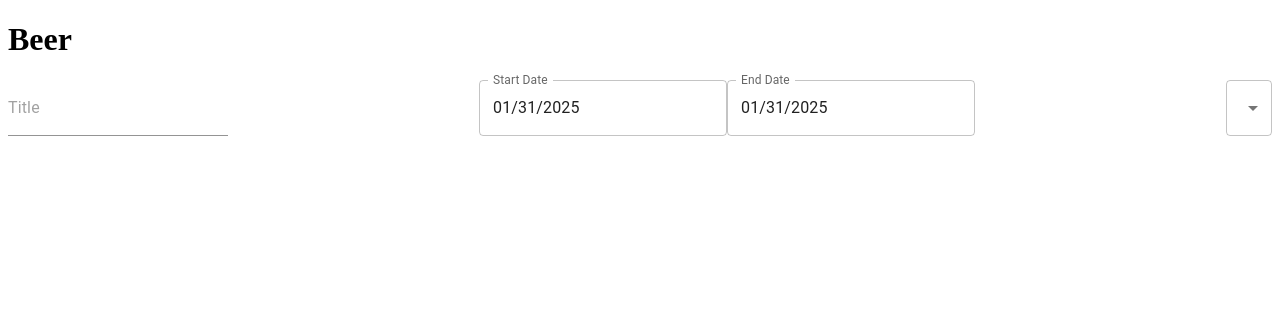
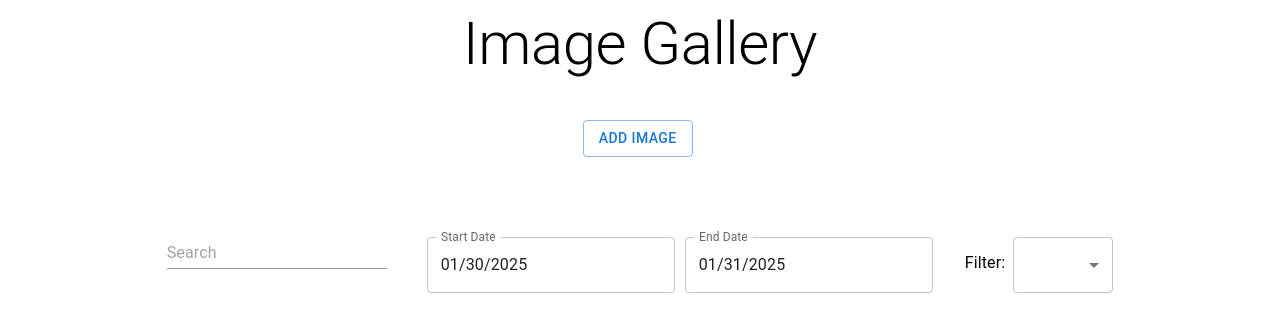
Before and after one commit to maxxy4real/RedingtonTask, a Next.js app: page / in a window 1280 px wide. Shown: the top 332 px of the page. Built offline with nearby package versions, Linux system fonts and the light colour scheme.

Commit message:
front end working

```diff
--- /dev/null
+++ b/src/pages/UI/Form.tsx
@@ -0,0 +1,110 @@
+import {
+  Button,
+  TextField,
+  Dialog,
+  DialogActions,
+  DialogContent,
+  DialogContentText,
+  DialogTitle,
+  Input,
+  Box,
+} from "@mui/material";
+import { FC, useState } from "react";
+import { ImageType } from "./ImageConsts";
+import { MultiInput } from "./Helper/MultiInput";
+import { DatePicker, LocalizationProvider } from "@mui/x-date-pickers";
+import { AdapterDayjs } from "@mui/x-date-pickers/AdapterDayjs";
+import dayjs from "dayjs";
+
+interface FormProps {
+  open: boolean;
+  setOpen: (open: boolean) => void;
+}
+
+export const Form: FC<FormProps> = ({ open, setOpen }) => {
+  const [value, setValue] = useState<ImageType>({
+    Id: "",
+    Title: "",
+    Url: "",
+    Keywords: [],
+    UploadDate: new Date(),
+  });
+  const handleClickOpen = () => {
+    setOpen(true);
+  };
+
+  const handleClose = () => {
+    setOpen(false);
+  };
+
+  const handleSubmit = () => {
+    console.log(value);
+    location.reload();
+  };
+
+  return (
+    <>
+      <Button color="primary" variant="outlined" onClick={handleClickOpen}>
+        Add image
+      </Button>
+
+      <Dialog open={open} onClose={handleClose}>
+        <DialogTitle>Submit an Image</DialogTitle>
+        <DialogContent>
+          <DialogContentText>
+            Please fill in the form to submit an image.
+          </DialogContentText>
+          <Box display={"flex"} flexDirection={"column"}>
+            <Box padding="20px">
+              <Input
+                id="Title"
+                placeholder="Title"
+                onChange={(input) =>
+                  setValue({
+                    ...value,
+                    Title: input.target.value,
+                  })
+                }
+              />
+            </Box>
+            <Box padding={"20px"}>
+              <Input
+                id="Url"
+                placeholder="Url"
+                onChange={(input) =>
+                  setValue({
+                    ...value,
+                    Url: input.target.value,
+                  })
+                }
+              />
+            </Box>
+            <Box padding={"20px"}>
+              <MultiInput values={value} setValues={setValue} />
+            </Box>
+            <Box padding={"20px"}>
+              <LocalizationProvider dateAdapter={AdapterDayjs}>
+                <DatePicker
+                  label="Date"
+                  value={dayjs(value.UploadDate)}
+                  onChange={(newDate) =>
+                    setValue({
+                      ...value,
+                      UploadDate: newDate?.toDate() || new Date(),
+                    })
+                  }
+                />
+              </LocalizationProvider>
+            </Box>
+          </Box>
+        </DialogContent>
+        <DialogActions>
+          <Button onClick={handleClose}>Cancel</Button>
+          <Button type="submit" onClick={handleSubmit}>
+            Submit
+          </Button>
+        </DialogActions>
+      </Dialog>
+    </>
+  );
+};
--- a/src/pages/UI/Header.tsx
+++ b/src/pages/UI/Header.tsx
@@ -5,12 +5,7 @@ interface HeaderProps {
 }
 
 const Header: React.FC<HeaderProps> = ({ children }) => {
-  return (
-    <header>
-      <h1>Beer</h1>
-      {children}
-    </header>
-  );
+  return <header>{children}</header>;
 };
 
 export default Header;
--- /dev/null
+++ b/src/pages/UI/Helper/MultiInput.tsx
@@ -0,0 +1,82 @@
+// Taken and modified from https://zhengyan.blog/article/frontend/multi-input-in-MUI
+
+import { Chip, TextField } from "@mui/material";
+import { FC, SetStateAction, useState } from "react";
+import { ImageType } from "../ImageConsts";
+
+interface MultiInputProps {
+  values: ImageType;
+  setValues: (value: SetStateAction<ImageType>) => void;
+}
+
+export const MultiInput: FC<MultiInputProps> = ({ values, setValues }) => {
+  const keyWords = values.Keywords;
+  const [value, setValue] = useState<string>("");
+
+  const handleEnter = (e: { key: string }) => {
+    if (e.key === "Enter" && value !== "" && !keyWords.includes(value)) {
+      setValues({
+        ...values,
+        Keywords: [...keyWords, value],
+      });
+      setValue("");
+    }
+  };
+
+  const handleValueChange = (e: {
+    target: { value: SetStateAction<string> };
+  }) => {
+    setValue(e.target.value);
+  };
+
+  const handleValueDelete = (item: string) => {
+    setValues({
+      ...values,
+      Keywords: keyWords.filter((v) => v !== item),
+    });
+  };
+
+  return (
+    <div className="flex justify-center mt-12">
+      <div className="w-72">
+        <TextField
+          label="Keywords"
+          size="small"
+          fullWidth
+          onKeyDown={handleEnter}
+          value={value}
+          onChange={handleValueChange}
+          InputProps={{
+            // add component showing inputed values
+            startAdornment:
+              keyWords.length === 0 ? null : (
+                <div className="flex pt-3 gap-x-2">
+                  {keyWords.map((v) => {
+                    return (
+                      <Chip
+                        key={v}
+                        label={v}
+                        variant="outlined"
+                        onDelete={() => {
+                          handleValueDelete(v);
+                        }}
+                      />
+                    );
+                  })}
+                </div>
+              ),
+            // customize the style within the TextField
+            style:
+              keyWords.length === 0
+                ? {}
+                : {
+                    display: "grid",
+                    gridTemplateColumns: "1fr",
+                    gridTemplateRows: "1fr 38px",
+                  },
+          }}
+        />
+      </div>
+    </div>
+  );
+};
--- a/src/pages/UI/MainApp.tsx
+++ b/src/pages/UI/MainApp.tsx
@@ -1,5 +1,7 @@
 import {
   Box,
+  FormControl,
+  Grid,
   ImageList,
   ImageListItem,
   ImageListItemBar,
@@ -7,6 +9,7 @@ import {
   MenuItem,
   OutlinedInput,
   Select,
+  Typography,
 } from "@mui/material";
 import { FC, useEffect, useState } from "react";
 import { Images, ImageType, ImageKeywords } from "./ImageConsts";
@@ -14,13 +17,17 @@ import { DatePicker, LocalizationProvider } from "@mui/x-date-pickers";
 import { AdapterDayjs } from "@mui/x-date-pickers/AdapterDayjs";
 import Header from "./Header";
 import dayjs, { Dayjs } from "dayjs";
+import { Form } from "./Form";
 
 export const MainApp: FC = () => {
   const [listOfImages, setListOfImages] = useState<ImageType[]>(Images);
   const [search, setSearch] = useState<string>("");
-  const [startDate, setStartDate] = useState<Dayjs | null>(dayjs(new Date()));
+  const [startDate, setStartDate] = useState<Dayjs | null>(
+    dayjs(new Date()).subtract(1, "day")
+  );
   const [endDate, setEndDate] = useState<Dayjs | null>(dayjs(new Date()));
   const [selectedNames, setSelectedNames] = useState<string[]>([]);
+  const [open, setOpen] = useState(false);
 
   useEffect(() => {
     setListOfImages(
@@ -41,30 +48,61 @@ export const MainApp: FC = () => {
       <Header>
         <Box
           display={"flex"}
-          justifyContent={"space-between"}
-          paddingBottom={"20px"}
+          flexDirection={"column"}
+          justifySelf={"center"}
+          paddingBottom={"40px"}
         >
+          <Box>
+            <Typography variant="h2">Image Gallery</Typography>
+          </Box>
+          <Box marginTop="40px" marginLeft="120px">
+            <Form open={open} setOpen={setOpen}></Form>
+          </Box>
+        </Box>
+
+        <Box
+          display={"flex"}
+          justifyContent={"center"}
+          alignContent={"center"}
+          padding={"20px"}
+        >
+          <Box padding={"20px"}>
             <Input
               id="input"
-            placeholder="Title"
+              placeholder="Search"
               onChange={(input) => setSearch(input.target.value)}
             />
+          </Box>
+          <Box display="flex" padding={"20px"}>
             <LocalizationProvider dateAdapter={AdapterDayjs}>
               <Box display={"flex"} justifyContent={"flex-end"}>
+                <Box paddingRight="10px">
                   <DatePicker
                     label="Start Date"
                     value={startDate}
                     onChange={(newDate) => setStartDate(newDate)}
                   />
+                </Box>
+                <Box>
                   <DatePicker
                     label="End Date"
                     value={endDate}
                     onChange={(newDate) => setEndDate(newDate)}
                   />
                 </Box>
+              </Box>
             </LocalizationProvider>
+          </Box>
+          <Box padding={"12px"} display={"flex"}>
+            <Typography paddingTop={"20px"} variant="subtitle1">
+              Filter:
+            </Typography>
+
+            <FormControl sx={{ m: 1, width: 100 }}>
               <Select
+                fullWidth
                 multiple
+                label="Keyword"
                 value={selectedNames}
                 onChange={(e) => setSelectedNames(e.target.value as string[])}
                 input={<OutlinedInput label="Keywords" />}
@@ -75,6 +113,8 @@ export const MainApp: FC = () => {
                   </MenuItem>
                 ))}
               </Select>
+            </FormControl>
+          </Box>
         </Box>
       </Header>
       <Box
```
Lines whose indentation alone changed are shown as unchanged.
